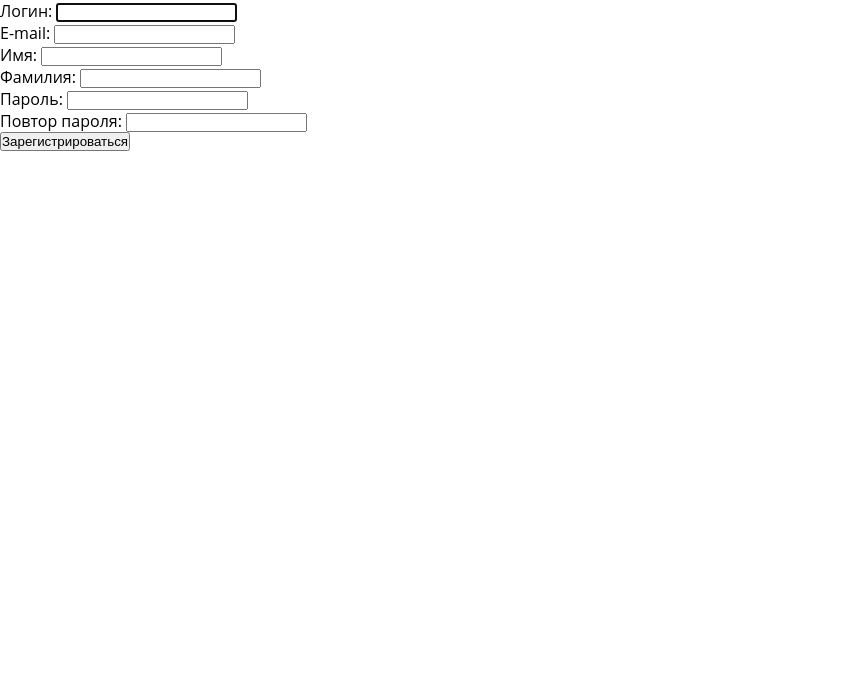
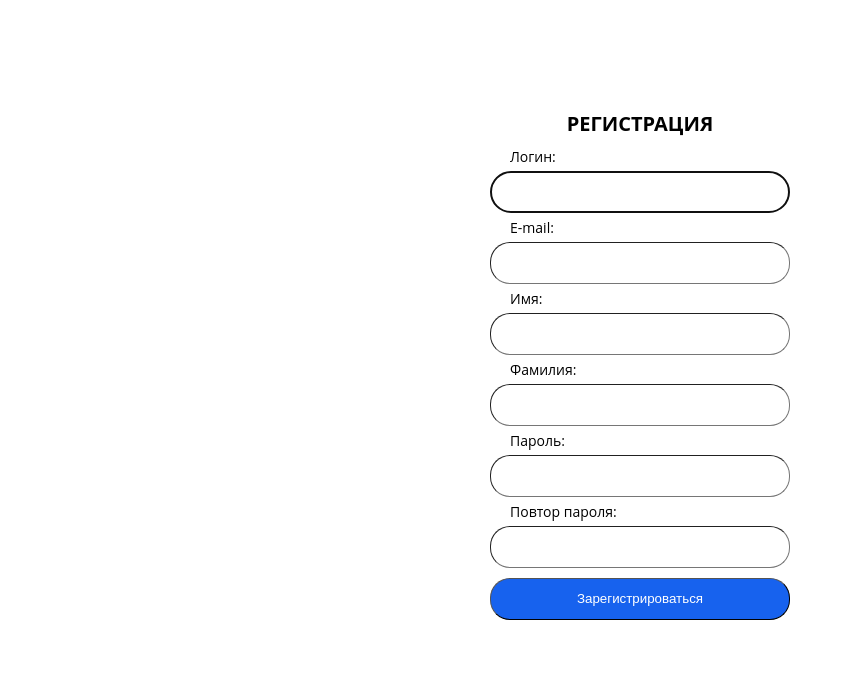
Before and after one commit to okulov99/blog_django, a Django app: page /register/ in a window 1280 px wide. Shown: the top 679 px of the page, without its empty margins (0-853 px from the left). Run offline with Django 5.2, Linux system fonts and the light colour scheme; some web fonts are replaced.

Commit message:
Добавлены стили к форме регистрации пользователя

```diff
--- a/blog/static/css/users.css
+++ b/blog/static/css/users.css
@@ -39,3 +39,5 @@
    color: white;
    background: #1762EE;
 }
+
+/*Форма регистрации*/
--- a/blog/templates/users/register.html
+++ b/blog/templates/users/register.html
@@ -6,10 +6,15 @@
     <link rel="stylesheet" href="{% static 'css/main.css' %}" type="text/css" media="all"/>
 </head>
 <body>
-    <form method="post">
-        {% csrf_token %}
-        {{ form.as_p }}
-        <p><button type="submit">Зарегистрироваться</button></p>
-    </form>
+    <div class="transparent">
+        <form method="post">
+            <div class="form-inner">
+                <h3>Регистрация</h3>
+                {% csrf_token %}
+                {{ form.as_p }}
+                <p><input type="submit" value="Зарегистрироваться"></p>
+            </div>
+        </form>
+    </div>
 </body>
 </html>
```
Also changed, not shown: blog/templates/users/login.html (+4 -4 lines), blog/db.sqlite3.
